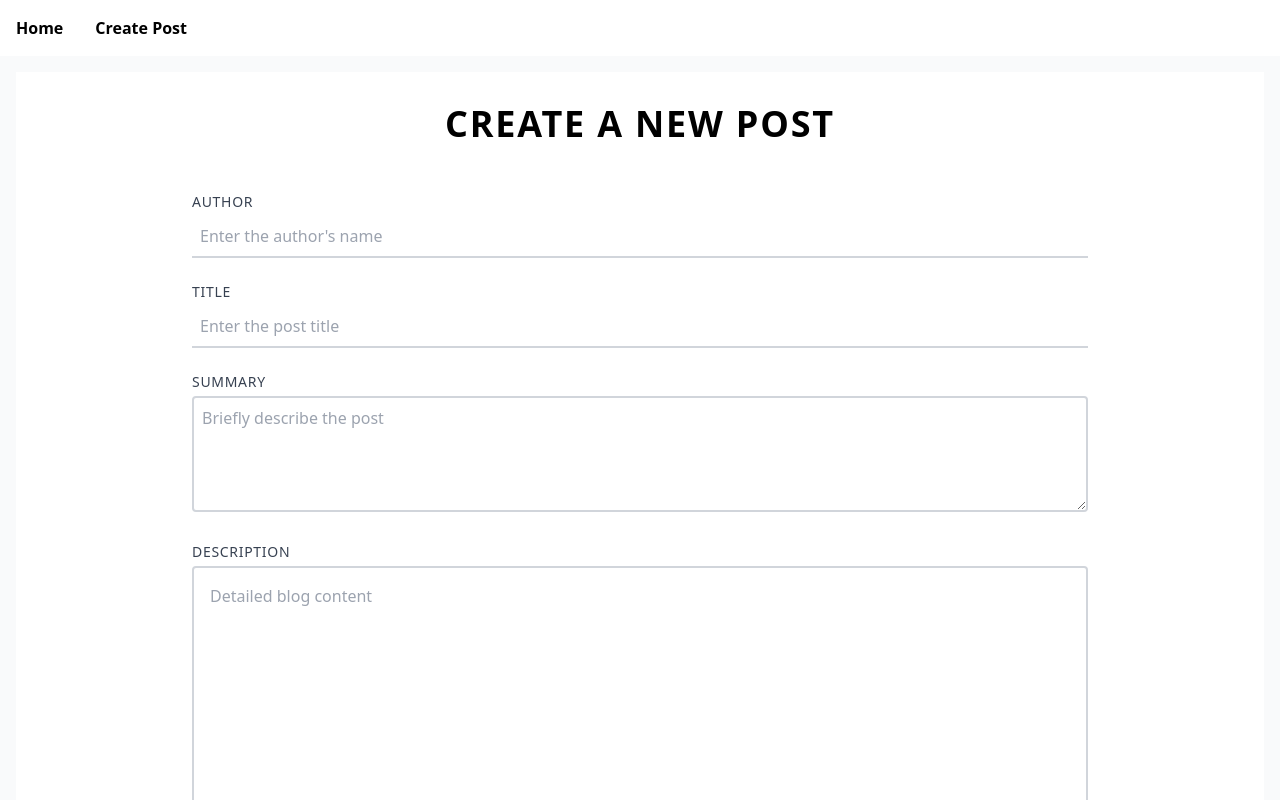
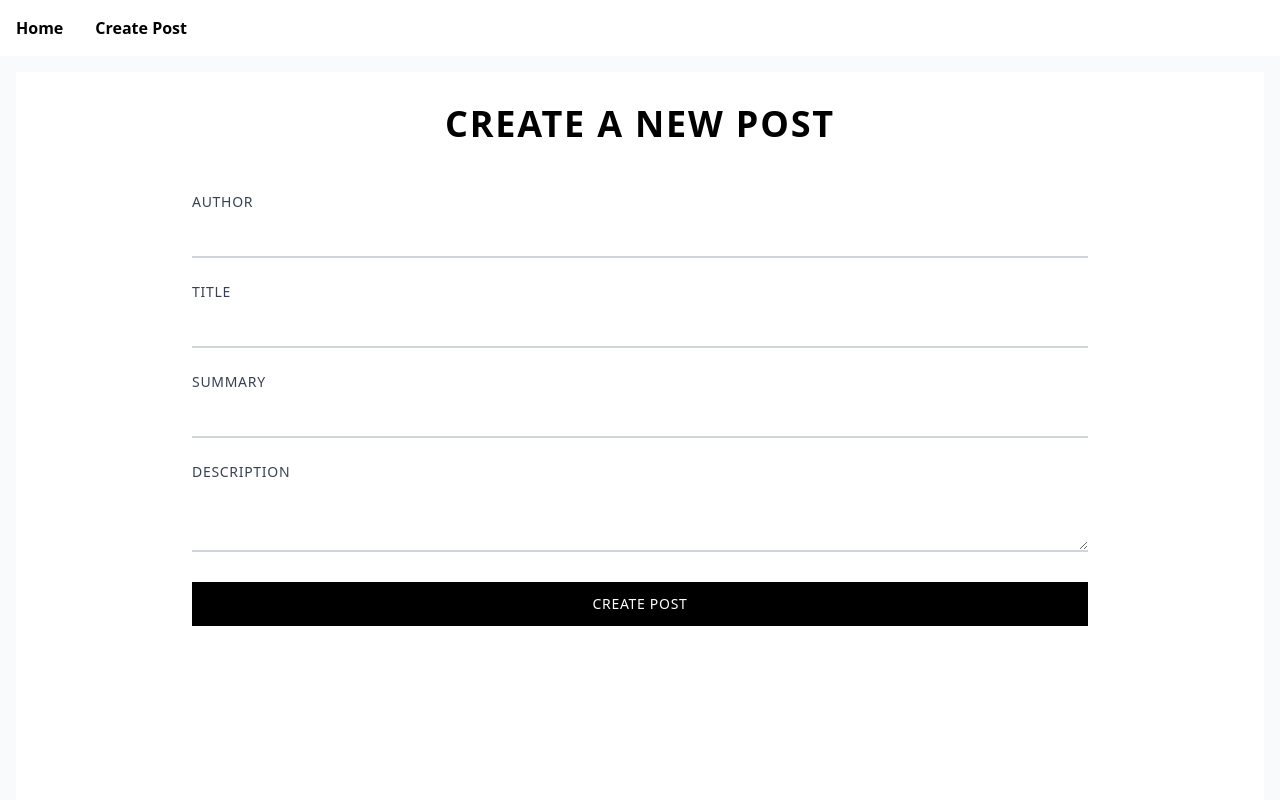
Before and after one commit to Bansnetsajak007/MERN-Blog-Website, a React (Vite) app in the folder frontend/: page /update/1 in a window 1280 px wide. Shown: the top 800 px of the page. Built offline with nearby package versions, Linux system fonts and the light colour scheme.

Commit message:
minor changes

```diff
--- a/frontend/src/Components/updatePost.jsx
+++ b/frontend/src/Components/updatePost.jsx
@@ -1,6 +1,6 @@
 import React, { useState } from 'react';
 
-const CreatePost = () => {
+const UpdatePost = () => {
   const [author, setAuthor] = useState('');
   const [title, setTitle] = useState('');
   const [summary, setSummary] = useState('');
@@ -61,10 +61,8 @@ const CreatePost = () => {
               className="w-full border-b-2 border-gray-300 p-2 focus:outline-none focus:border-black"
               value={author}
               onChange={(e) => setAuthor(e.target.value)}
-              placeholder="Enter the author's name"
             />
           </div>
-
           <div>
             <label htmlFor="title" className="block text-sm font-medium text-gray-700 uppercase tracking-wider mb-1">Title</label>
             <input
@@ -73,44 +71,37 @@ const CreatePost = () => {
               className="w-full border-b-2 border-gray-300 p-2 focus:outline-none focus:border-black"
               value={title}
               onChange={(e) => setTitle(e.target.value)}
-              placeholder="Enter the post title"
             />
           </div>
-
           <div>
             <label htmlFor="summary" className="block text-sm font-medium text-gray-700 uppercase tracking-wider mb-1">Summary</label>
-            <textarea
+            <input
+              type="text"
               id="summary"
-              rows="4"
-              className="w-full border-2 border-gray-300 p-2 focus:outline-none focus:border-black rounded"
+              className="w-full border-b-2 border-gray-300 p-2 focus:outline-none focus:border-black"
               value={summary}
               onChange={(e) => setSummary(e.target.value)}
-              placeholder="Briefly describe the post"
             />
           </div>
-
           <div>
             <label htmlFor="description" className="block text-sm font-medium text-gray-700 uppercase tracking-wider mb-1">Description</label>
             <textarea
               id="description"
-              rows="20"
-              className="w-full border-2 border-gray-300 p-4 focus:outline-none focus:border-black rounded resize-y min-h-[400px]"
+              className="w-full border-b-2 border-gray-300 p-2 focus:outline-none focus:border-black"
               value={description}
               onChange={(e) => setDescription(e.target.value)}
-              placeholder="Detailed blog content"
             />
           </div>
-
           <button
             type="submit"
-            className="w-full bg-black text-white py-3 px-6 hover:bg-gray-800 transition duration-300 text-sm uppercase tracking-wider rounded"
+            className="bg-black text-white py-3 px-6 hover:bg-gray-800 transition duration-300 w-full text-sm uppercase tracking-wider"
           >
-            Submit
+            Create Post
           </button>
         </form>
       </div>
     </div>
-  );
+  )
 }
 
-export default CreatePost;
+export default UpdatePost;
```
